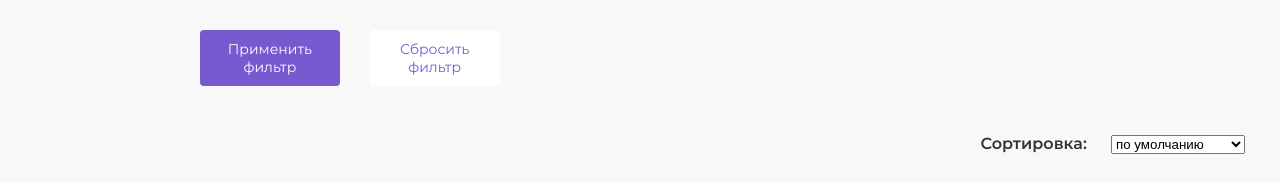
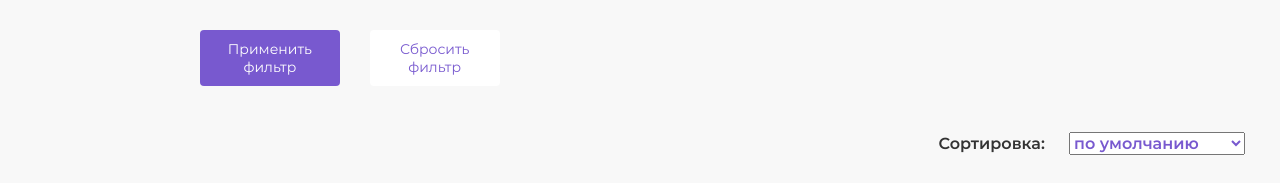
Before and after one commit to is-melnikov/drink2go, a website: page source/index.html in a window 1280 px wide. Shown: the part 1880-2063 px from the top of the page. Drawn offline with nearby package versions, Linux system fonts and the light colour scheme; files that its build step writes are made by us from their sources; files whose address does not match are found by name.

Commit message:
Испраляет шрифт и цвет текста в селекте

```diff
--- a/source/less/blocks/products.less
+++ b/source/less/blocks/products.less
@@ -25,6 +25,14 @@
   @media (min-width: @tablet-width) {
     margin-right: 20px;
   }
+}
+
+.products__sorting {
+  font-family: inherit;
+  font-weight: 600;
+  font-size: inherit;
+  line-height: inherit;
+  color: @base-primary-color;
 }
 
 .products__list {
```
